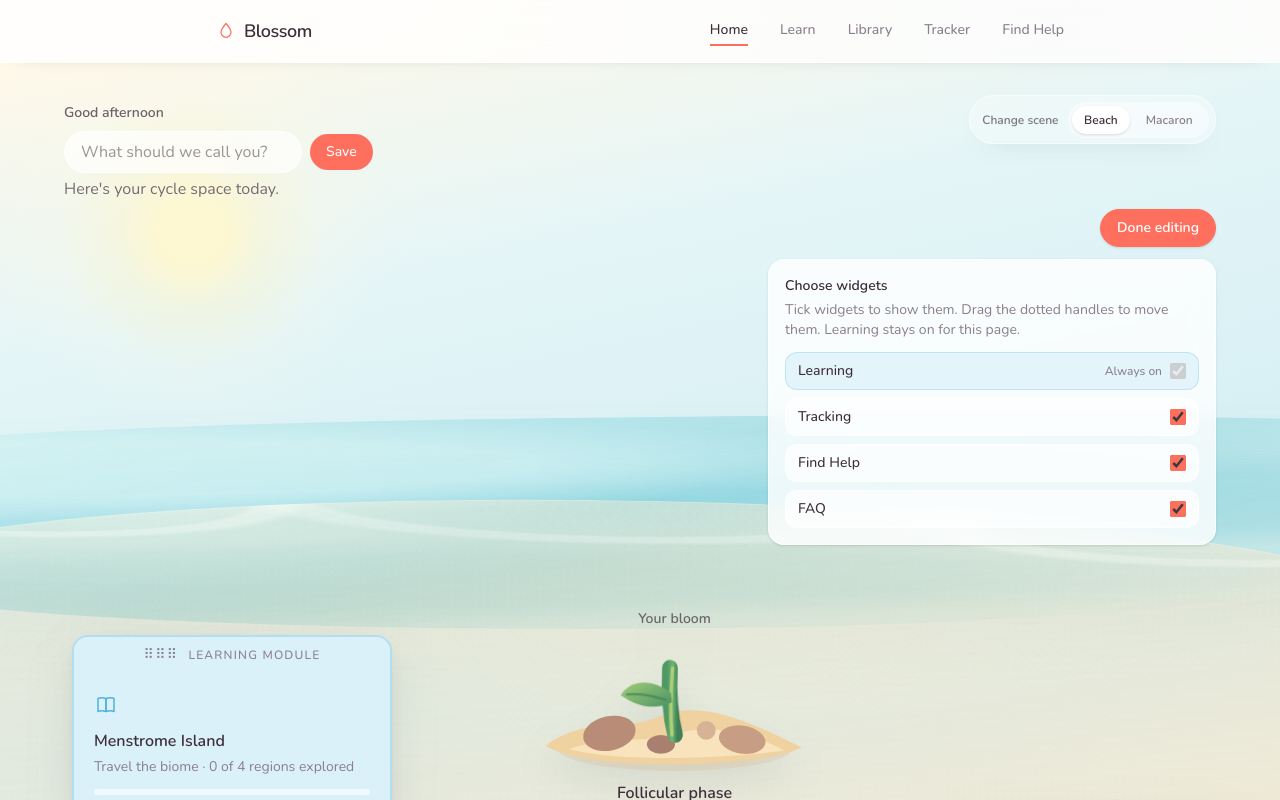
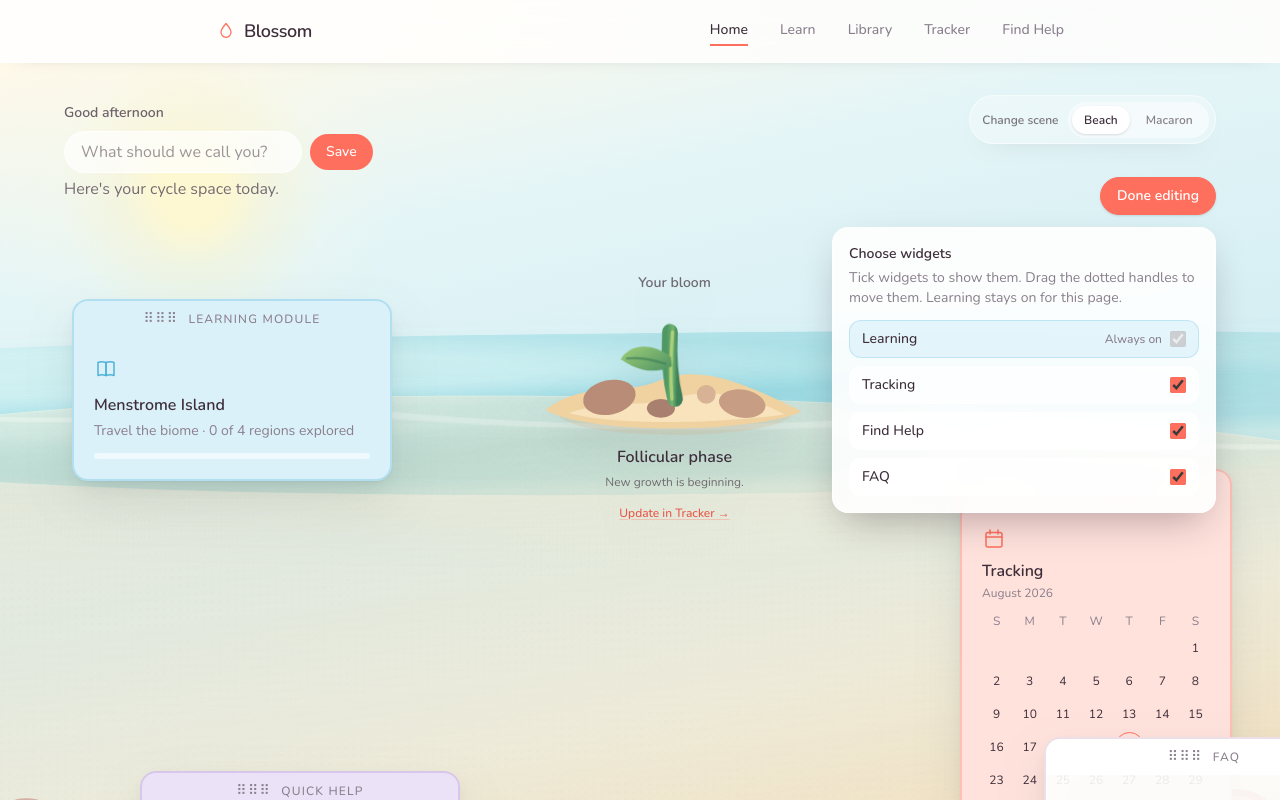
Before and after one commit to Chlabc/Catalyst-2026, a Next.js app: page / in a window 1280 px wide. Both pictures are taken after a click on the button "Edit widgets". Shown: the top 800 px of the page. Built offline with nearby package versions, Linux system fonts and the light colour scheme.

Commit message:
Overlay the Edit widgets panel instead of pushing the canvas down.
The Choose widgets checklist is position:absolute over the dashboard so opening it no longer shifts widgets.

```diff
--- a/src/components/canvas/WidgetCanvas.tsx
+++ b/src/components/canvas/WidgetCanvas.tsx
@@ -65,9 +65,8 @@ export function WidgetCanvas() {
 
   return (
     <div className="relative">
-      {/* Full-width toolbar must not steal pointer events from widgets
-          underneath (Tracking often sits under this top-right strip). */}
-      <div className="pointer-events-none relative z-20 flex justify-end">
+      {/* Overlay: must not push the canvas down when the panel opens. */}
+      <div className="pointer-events-none absolute right-0 top-0 z-40 flex flex-col items-end gap-3">
         <button
           type="button"
           onClick={() => setEditing((current) => !current)}
@@ -77,10 +76,9 @@ export function WidgetCanvas() {
         >
           {editing ? "Done editing" : "Edit widgets"}
         </button>
-      </div>
         {editing && (
           <div
-          className="pointer-events-auto relative z-20 ml-auto mt-3 w-full max-w-md rounded-2xl border border-white/60 bg-white/80 p-4 text-sm text-text-muted shadow-sm backdrop-blur-md"
+            className="pointer-events-auto w-[min(100vw-2rem,24rem)] rounded-2xl border border-white/70 bg-white/90 p-4 text-sm text-text-muted shadow-[0_16px_40px_-12px_rgba(40,24,36,0.35)] backdrop-blur-md"
             data-testid="widget-select-panel"
           >
             <p className="font-semibold text-foreground">Choose widgets</p>
@@ -129,6 +127,7 @@ export function WidgetCanvas() {
             </ul>
           </div>
         )}
+      </div>
       <div className={styles.canvas}>
         <div className={styles.centerpiece}>
           <FlowerWidget />
```
Lines whose indentation alone changed are shown as unchanged.
